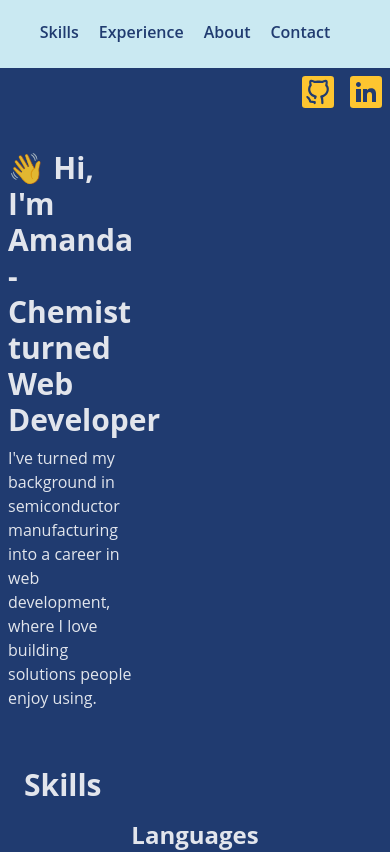
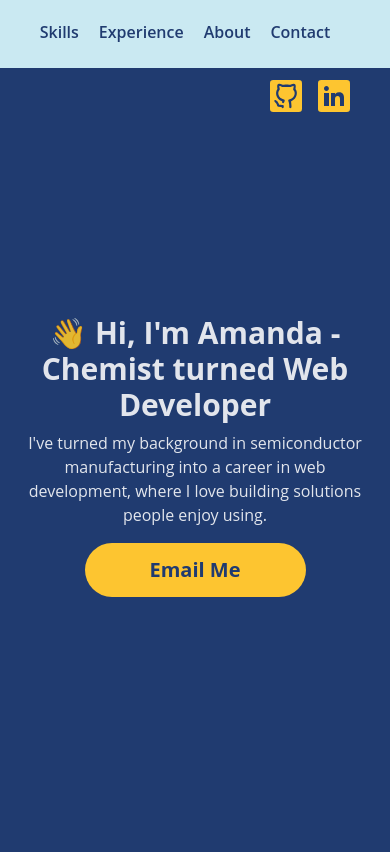
Before and after one commit to abaydar/portfolio-tailwind-css, a React (Vite) app: page / in a window 390 px wide. Shown: the top 852 px of the page. Built offline with nearby package versions, Linux system fonts and the light colour scheme.

Commit message:
add cta button, fix mobile alignment

```diff
--- a/src/components/header.tsx
+++ b/src/components/header.tsx
@@ -8,7 +8,7 @@ const Header = () => {
         <div className="mx-auto flex flex-wrap p-5 flex-col md:flex-row items-center">
           <nav className="md:ml-auto flex flex-wrap items-center text-base justify-center">
             {navigationLinks.map((link) =>
-              <CustomLink href={`#${link}`} className="mr-5 border-b-4 border-transparent hover:border-customYellow active:text-customYellow">
+              <CustomLink href={`#${link}`} className="mr-5 border-b-4 border-transparent text-darkBlue hover:border-customYellow active:text-customYellow">
                 {link.charAt(0).toUpperCase() + link.slice(1)}
               </CustomLink>
             )}
--- a/src/components/summary.tsx
+++ b/src/components/summary.tsx
@@ -6,21 +6,30 @@ import linkedinIcon from '../assets/icons/linkedinIcon.svg';
 
 const Summary: React.FC = () => {
   return (
-    <div className="h-[80vh] flex flex-col">
-      <div className="ml-auto">
+    <div className="h-[90vh] flex flex-col md:flex-row items-center md:items-start">
+     <div className="absolute top-20 right-10 flex justify-end space-x-4">
         <CustomLink href="https://github.com/abaydar" target="_blank">
-          <img src={githubIcon} alt="GitHub" className="w-8 h-8 inline-block mr-4"/>
+          <img src={githubIcon} alt="GitHub" className="w-8 h-8"/>
         </CustomLink>
         <CustomLink href="https://www.linkedin.com/in/amanda-baydar/" target="_blank">
-          <img src={linkedinIcon} alt="Linkedin" className="w-8 h-8 inline-block"/>
+          <img src={linkedinIcon} alt="Linkedin" className="w-8 h-8"/>
         </CustomLink>
       </div>
-      <div className="w-1/3 my-auto">
+
+      {/* Content Section */}
+      <div className="w-full md:w-1/3 text-center md:text-left my-auto px-4">
         <h1 className="text-3xl font-bold mb-2">{summaryData.greeting}</h1>
-        <p>{summaryData.description}</p>
+        <p className="mb-4">{summaryData.description}</p>
+        <button
+          className="bg-customYellow text-darkBlue text-xl font-bold rounded-full px-16"
+          onClick={() => window.open(`mailto:${summaryData.email}`)}
+        >
+          Email Me
+        </button>
       </div>
     </div>
   );
 };
 
+
 export default Summary;
--- a/src/index.css
+++ b/src/index.css
@@ -35,7 +35,7 @@
 
 a {
   font-weight: 600;
-  color: #203b70;
+  color: #fdc530;
   text-decoration: inherit;
 }
 
--- a/src/lib/data/summaryData.ts
+++ b/src/lib/data/summaryData.ts
@@ -1,4 +1,5 @@
 export const summaryData = {
   greeting: '👋 Hi, I\'m Amanda - Chemist turned Web Developer',
-  description: 'I\'ve turned my background in semiconductor manufacturing into a career in web development, where I love building solutions people enjoy using.'
+  description: 'I\'ve turned my background in semiconductor manufacturing into a career in web development, where I love building solutions people enjoy using.',
+  email: 'amandabaydar@gmail.com',
 };
```
